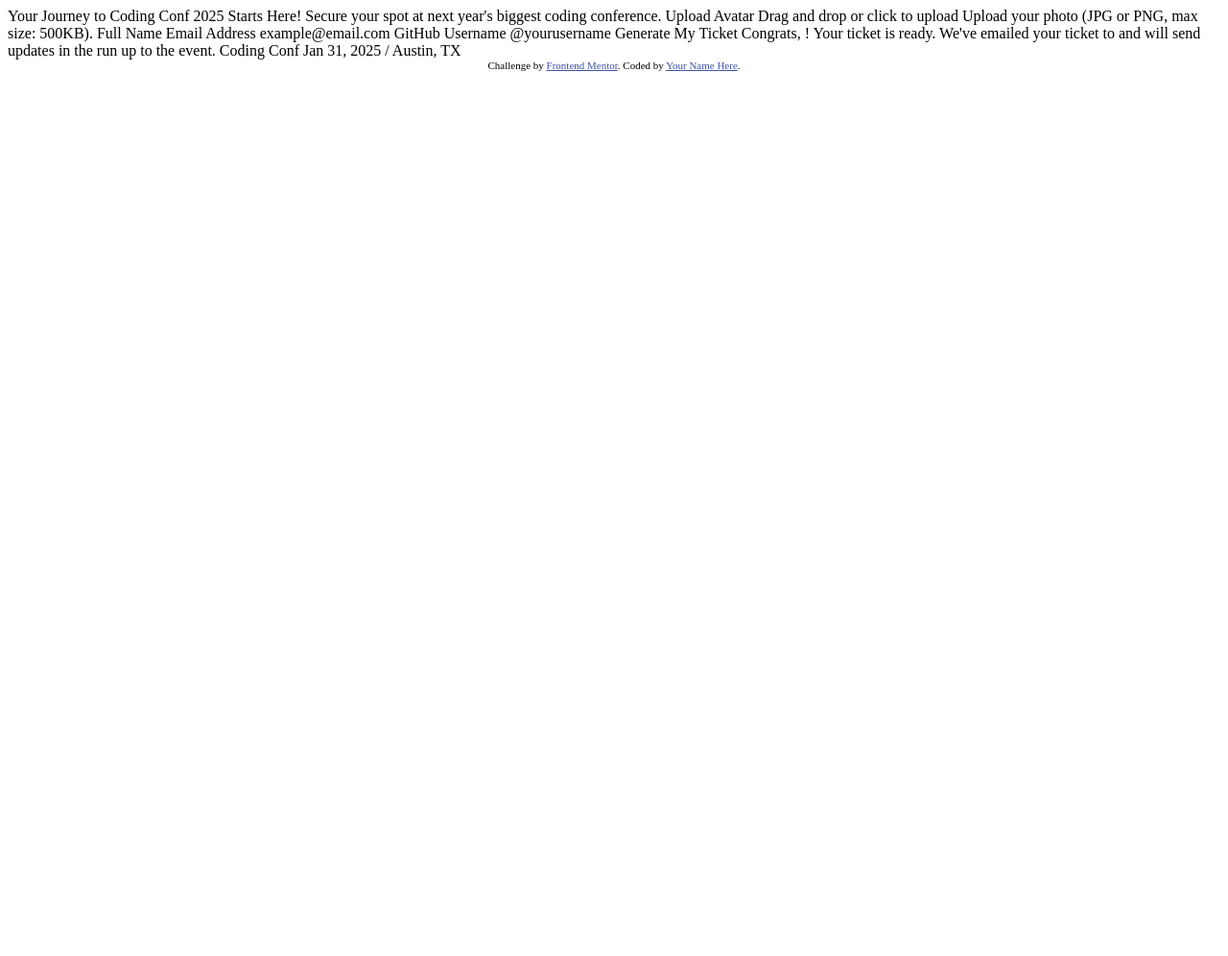
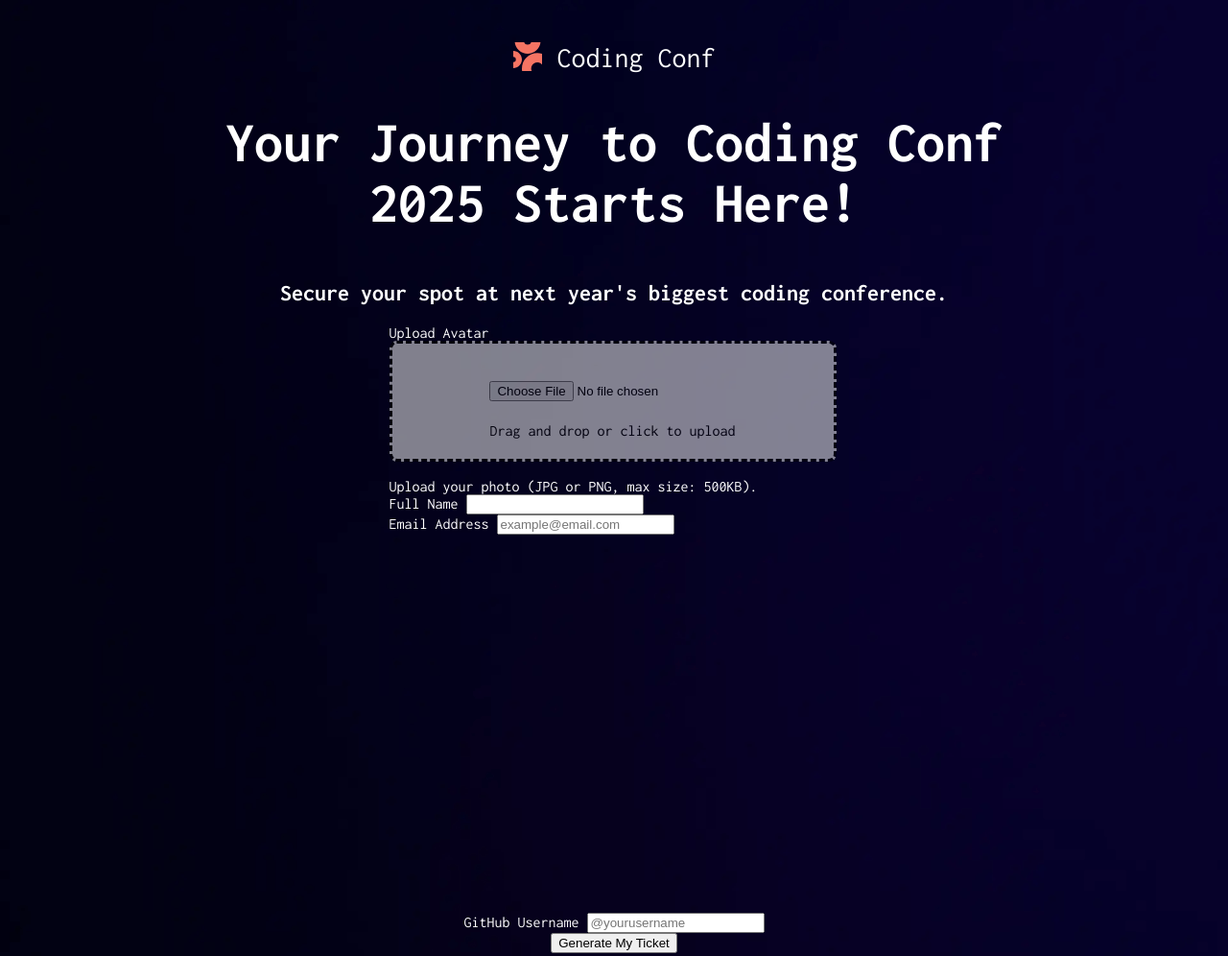
Before and after one commit to Bruno-BorgesDev/Ticket-Generator, a plain HTML site: page index.html in a window 1280 px wide. Shown: the top 996 px of the page at 96% size. Before the commit the page ends 800 px from the top, so only its background shows below. Drawn offline with Linux system fonts and the light colour scheme.

Commit message:
Metade da primeira pagina do projeto

```diff
--- /dev/null
+++ b/css/componentes.css
@@ -0,0 +1,52 @@
+:root {
+  --cor-0: hsl(0, 0%, 100%);
+  --cor-1: hsl(252, 6%, 83%);
+  --cor-2: hsl(245, 15%, 58%);
+  --cor-3: hsl(245, 19%, 35%);
+  --cor-4: hsl(248, 70%, 10%);
+  --cor-5: hsl(7, 88%, 67%);
+  --cor-6: hsl(7, 71%, 60%);
+}
+
+.branco {
+  color: var(--cor-0);
+}
+
+.cinza {
+  color: var(--cor-1);
+}
+
+.branco {
+  color: var(--cor-0);
+}
+
+.roxo {
+  color: var(--cor-2);
+}
+
+.roxo-escuro {
+  color: var(--cor-3);
+}
+
+.azul-escuro {
+  color: var(--cor-4);
+}
+
+.laranja {
+  color: var(--cor-5);
+}
+
+.laranja-escuro {
+  color: var(--cor-6);
+}
+
+.gradient {
+  background-image: linear-gradient(
+    0.25turn,
+    hsl(7, 86%, 67%),
+    hsl(0, 0%, 100%)
+  );
+  background-clip: text;
+  -webkit-background-clip: text;
+  -webkit-text-fill-color: transparent;
+}
--- /dev/null
+++ b/css/style.css
@@ -0,0 +1,69 @@
+@import "./componentes.css";
+@import url('https://fonts.googleapis.com/css2?family=Inconsolata:wght@400;700&display=swap');
+
+body {
+  background-image: url(../assets/images/background-desktop.png);
+
+  font-family: 'Inconsolata';
+  color: white;
+}
+
+main {
+  max-width: 1200px;
+  margin-left: auto;
+  margin-right: auto;
+
+  display: flex;
+  flex-direction: column;
+  align-items: center;
+}
+
+.erro {
+  color: red;
+  display: none;
+}
+
+.file-container{
+  display: grid;
+}
+
+.logo-mark {
+  display: flex;
+  justify-content: center;
+  gap: 16px;
+  margin-top: 36px;
+}
+
+.name {
+  font-size: 30px;
+}
+
+.logo {
+  width: 30px;
+  height: 30px;
+}
+
+.title {
+  width: 821px;
+  height: 116px;
+  font-size: 60px;
+  font-weight: bold;
+  text-align: center;
+}
+
+.container {
+  width: 469px;
+  height: 613px;
+}
+
+.file-container {
+  width: 460px;
+  height: 120px;
+  border-style: dashed;
+  border-radius: 8px;
+  background-color: #ffffff;
+  opacity: 0.5;
+  color: black;
+
+  justify-content: center;
+}
--- a/index.html
+++ b/index.html
@@ -1,57 +1,73 @@
 <!DOCTYPE html>
 <html lang="en">
+
 <head>
   <meta charset="UTF-8">
   <meta name="viewport" content="width=device-width, initial-scale=1.0"> <!-- displays site properly based on user's device -->
-
+  <link rel="stylesheet" href="./css/style.css">
   <link rel="icon" type="image/png" sizes="32x32" href="./assets/images/favicon-32x32.png">
 
-  <title>Frontend Mentor | Conference ticket generator</title>
+  <title>Conference ticket generator</title>
+</head>
 
-  <!-- Feel free to remove these styles or customise in your own stylesheet 👍 -->
-  <style>
-    .attribution { font-size: 11px; text-align: center; }
-    .attribution a { color: hsl(228, 45%, 44%); }
-  </style>
-</head>
 <body>
+  <main>
+    <div class="logo-mark">
+      <img class="logo" src="./assets/images/logo-mark.svg" alt="logo-mark">
+      <span class="name">Coding Conf</span>
+    </div>
 
-  <!-- Form starts -->
+      <h1 class="title">Your Journey to Coding Conf 2025 Starts Here!</h1>
+      <h2>Secure your spot at next year's biggest coding conference.</h2>
 
-  Your Journey to Coding Conf 2025 Starts Here!
+    <!-- Form starts -->
+    <div class="container">
+      <form action="">
+        <div>
+          <label for="file">Upload Avatar</label>
+          <div class="file-container">
+            <br>
+            <input type="file" name="file" id="file" accept="image/*" required>
+            <span> Drag and drop or click to upload</span>
+          </div>
+            <br>
+            <span id="frmt-aqv">Upload your photo (JPG or PNG, max size: 500KB).</span>
+            <span class="erro" id="erro-aquivo-grande">File too large. Please upload a photo under 500KB</span>
+            <span class="erro" id="erro-aquivo-formato">Invalid format, please, Upload your photo (JPG or PNG, max size: 500KB)</span>
+        </div>
 
-  Secure your spot at next year's biggest coding conference.
+        <div>
+          <label for="nome">Full Name</label>
+          <input type="text" name="nome" id="nome" required>
+          <span class="erro" id="erro-nome-necessario">Please enter your name</span>
+        </div>
 
-  Upload Avatar
-  Drag and drop or click to upload
-  Upload your photo (JPG or PNG, max size: 500KB).
+        <div>
+            <label for="email">Email Address</label>
+            <input type="email" name="email" id="email" placeholder="example@email.com" required>
+            <span class="erro" id="erro-email-necessario">Please enter your e-mail</span>
+          </div>
+          <span class="erro" id="erro-email-invalido">Please enter a valid email adress.</span>
+        </div>
 
-  Full Name
+        <div>
+          <label for="github">GitHub Username</label>
+          <input type="text" name="github" id="github" placeholder="@yourusername" required>
+          <span class="erro" id="erro-github-necessario">Please enter your github username</span>
+        </div>
 
-  Email Address
-  example@email.com
+        <div>
+          <button>Generate My Ticket</button>
+        </div>
 
-  GitHub Username
-  @yourusername
+      </form>
+    </div>
+  </main>
 
-  Generate My Ticket
+  <script src="mensagemDeErro.js"></script>
+  <script src="validacaoDeEmail.js"></script>
+  <script src="validarTamanhoArquivo.js"></script>
+  <script src="validarTipoArquivo.js"></script>
+</body>
 
-  <!-- Form ends -->
-
-  <!-- Generated tickets starts -->
-
-  Congrats, <!-- Full Name -->! Your ticket is ready.
-
-  We've emailed your ticket to <!-- Email Address --> and will send updates in the run up to the event.
-
-  Coding Conf
-  Jan 31, 2025 / Austin, TX
-
-  <!-- Generated tickets ends -->
-
-  <div class="attribution">
-    Challenge by <a href="https://www.frontendmentor.io?ref=challenge">Frontend Mentor</a>.
-    Coded by <a href="#">Your Name Here</a>.
-  </div>
-</body>
 </html>
```
Also changed, not shown: 1 other file.
